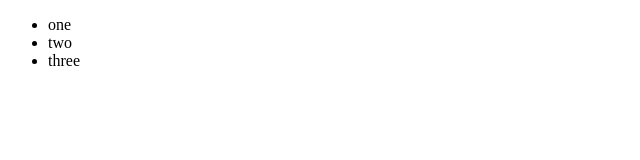
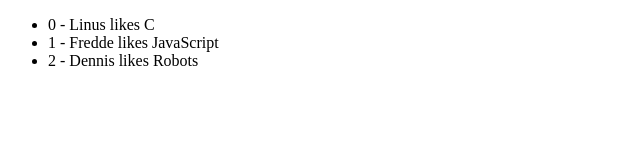
Before and after one commit to fw-25/FEP-25-Examples, a plain HTML site: page lecture-4/index.html in a window 1280 px wide. Shown: the whole page, without its empty margins (0-640 px from the left). Drawn offline with Linux system fonts and the light colour scheme.

Commit message:
Array of objects

```diff
--- a/lecture-4/index.html
+++ b/lecture-4/index.html
@@ -7,9 +7,7 @@
 </head>
 <body>
     <ul id="my-list">
-        <li id="item-1">one</li>
-        <li id="item-2">two</li>
-        <li id="item-3">three</li>
+
     </ul>
     <script src="lecture-4.js"></script>
 </body>
--- a/lecture-4/lecture-4.js
+++ b/lecture-4/lecture-4.js
@@ -54,3 +54,17 @@ console.log(`
 
 const getProperty = "age";
 console.log(person[getProperty]);
+
+const persons = [
+    { name: "Linus", likes: "C" },
+    { name: "Fredde", likes: "JavaScript" },
+    { name: "Dennis", likes: "Robots"}
+];
+console.log(`${persons[0].name} likes ${persons[0].likes}`);
+console.log(`${persons[1].name} likes ${persons[1].likes}`);
+
+for (let i = 0; i < persons.length; i++) {
+    let personStr = `<li>${i} - ${persons[i].name} likes ${persons[i].likes}</li>`;
+    console.log(personStr);
+    document.getElementById("my-list").innerHTML += personStr;
+}
```
